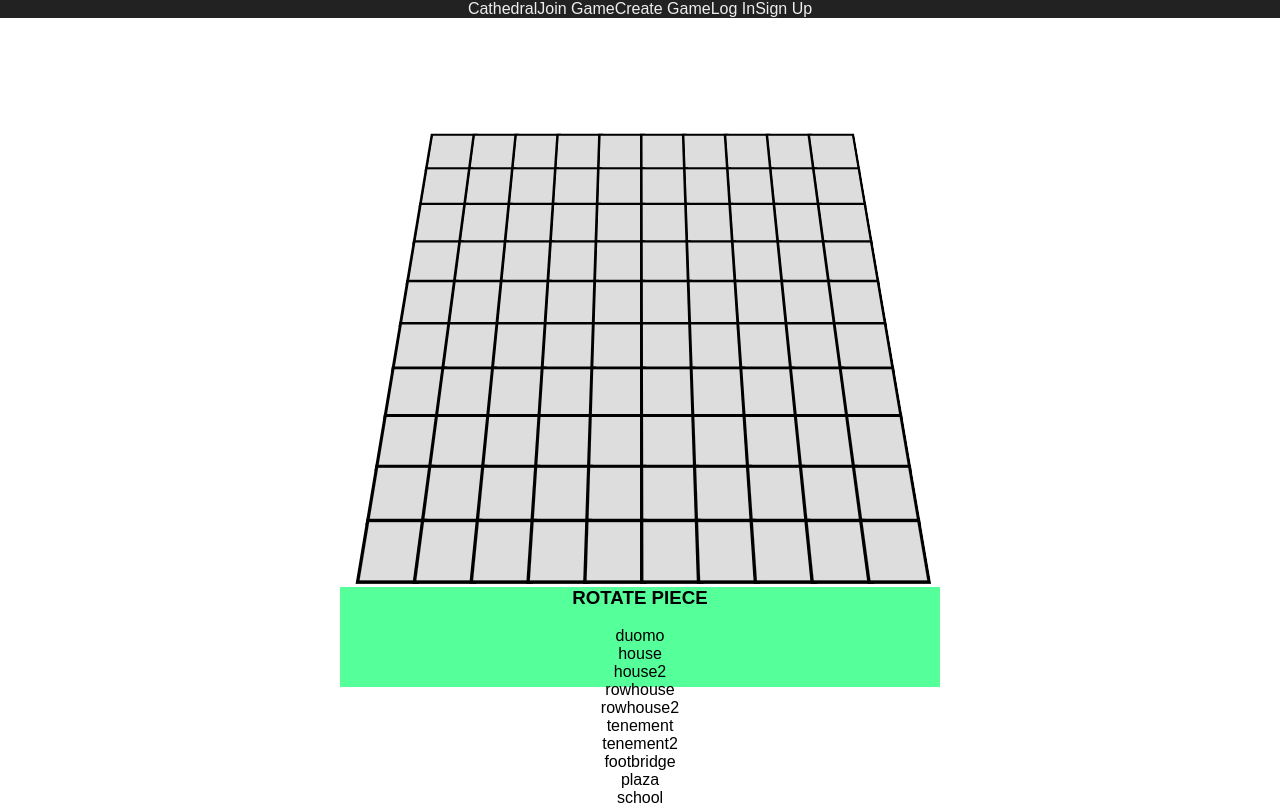
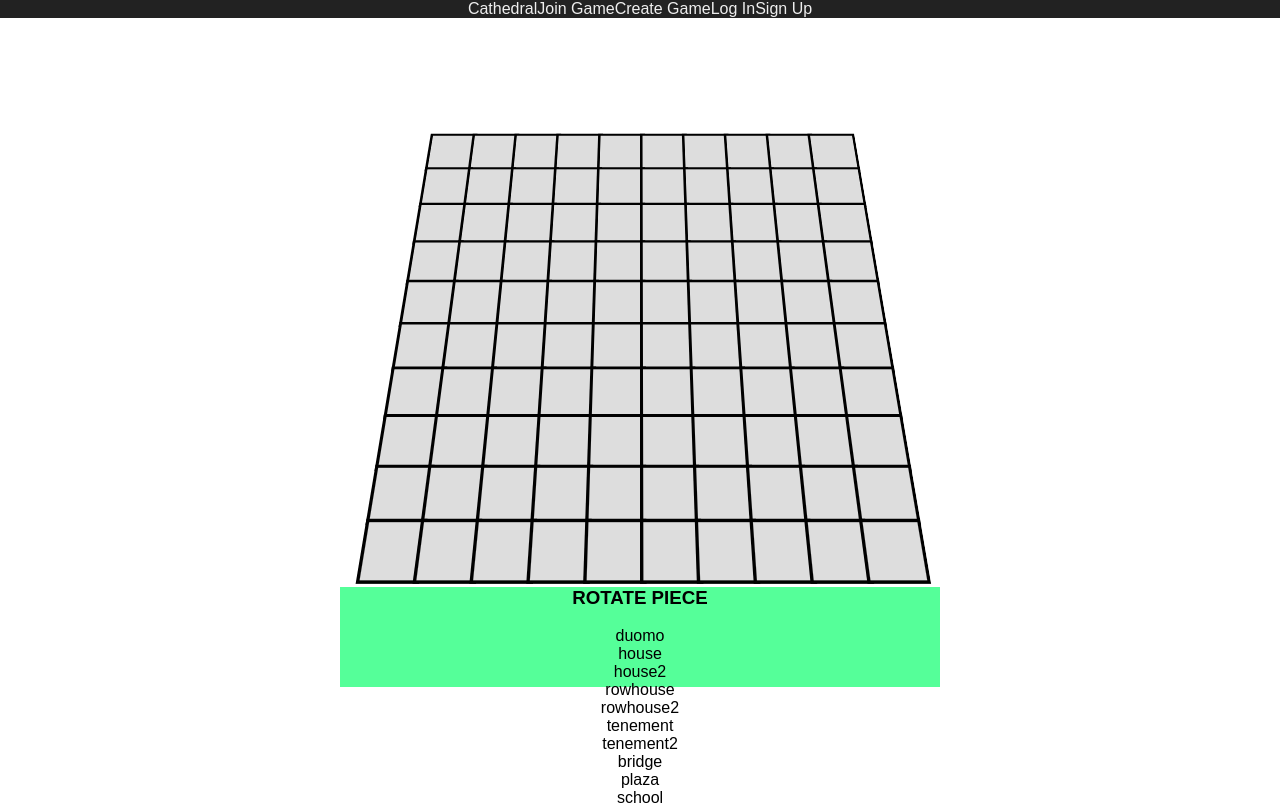
Before and after one commit to maxwellbenton/accelerometer-orientation-react-boilerplate, a React (Create React App) app: page / in a window 1280 px wide. Shown: the top 805 px of the page. Built offline with nearby package versions, Linux system fonts and the light colour scheme.

Commit message:
Update App.js

```diff
--- a/src/App.js
+++ b/src/App.js
@@ -31,7 +31,7 @@ class App extends Component {
         b.push({shape:[[0,0],[1,0]], towers: [], player: 1, type: "rowhouse2", colors: ['#580B0E','#1A0001','#7D2226','#A14045']})
         b.push({shape:[[0,0],[1,0],[1,1]], towers: [], player: 1, type: "tenement", colors: ['#580B0E','#1A0001','#7D2226','#A14045']})
         b.push({shape:[[0,0],[1,0],[1,1]], towers: [], player: 1, type: "tenement2", colors: ['#580B0E','#1A0001','#7D2226','#A14045']})
-        b.push({shape:[[0,0],[-1,0],[1,0]], towers: [], player: 1, type: "footbridge", colors: ['#580B0E','#1A0001','#7D2226','#A14045']})
+        b.push({shape:[[0,0],[-1,0],[1,0]], towers: [], player: 1, type: "bridge", colors: ['#580B0E','#1A0001','#7D2226','#A14045']})
         b.push({shape:[[0,0],[0,1],[1,0],[1,1]], towers: [], player: 1, type: "plaza", colors: ['#580B0E','#1A0001','#7D2226','#A14045']})
         b.push({shape:[[0,0],[1,0],[0,-1],[-1,-1]], towers: [], player: 1, type: "school", colors: ['#580B0E','#1A0001','#7D2226','#A14045']})
         b.push({shape:[[0,0],[0,-1],[1,0],[0,1]], towers: [[0,0]], player: 1, type: "courthouse", colors: ['#580B0E','#1A0001','#7D2226','#A14045']})
```
